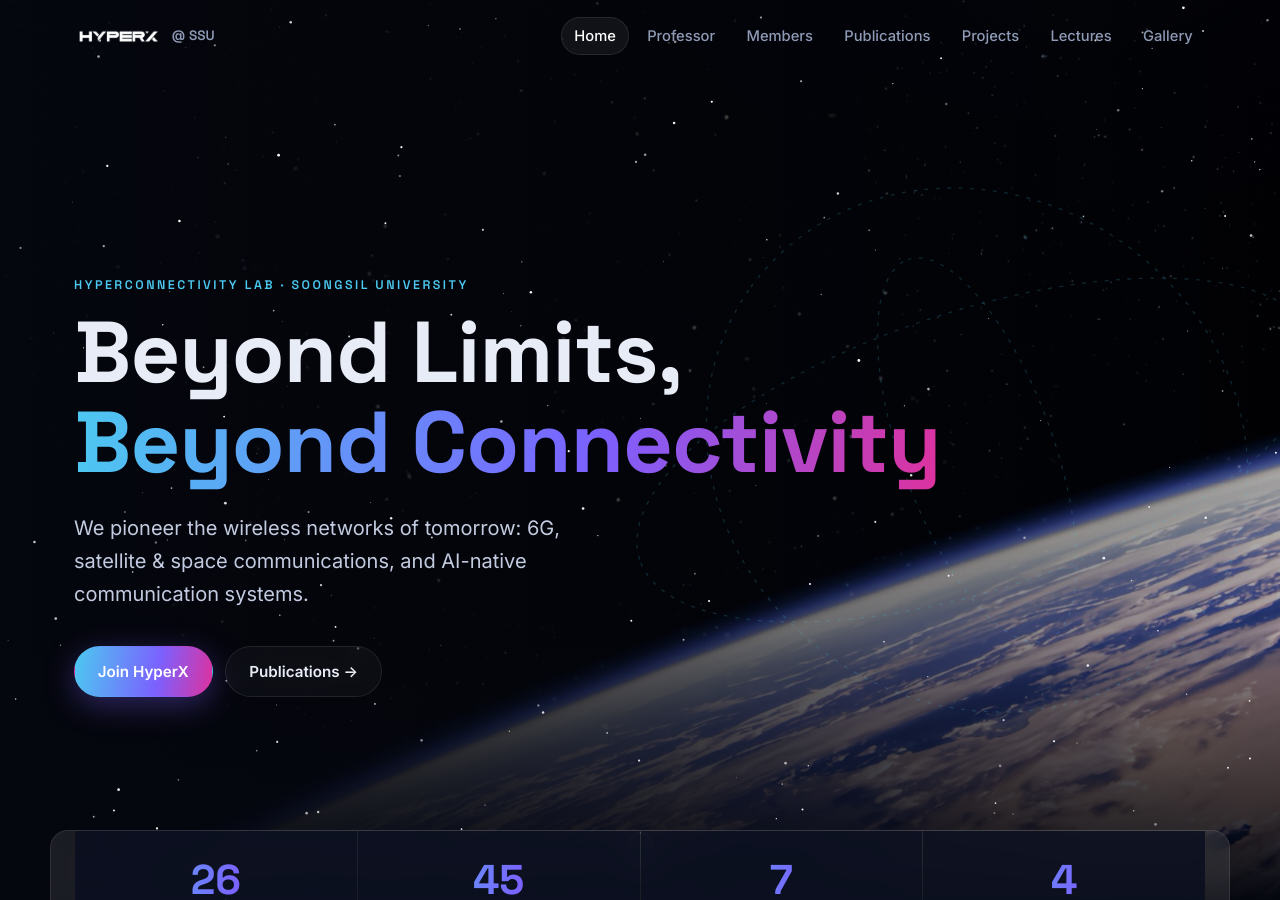
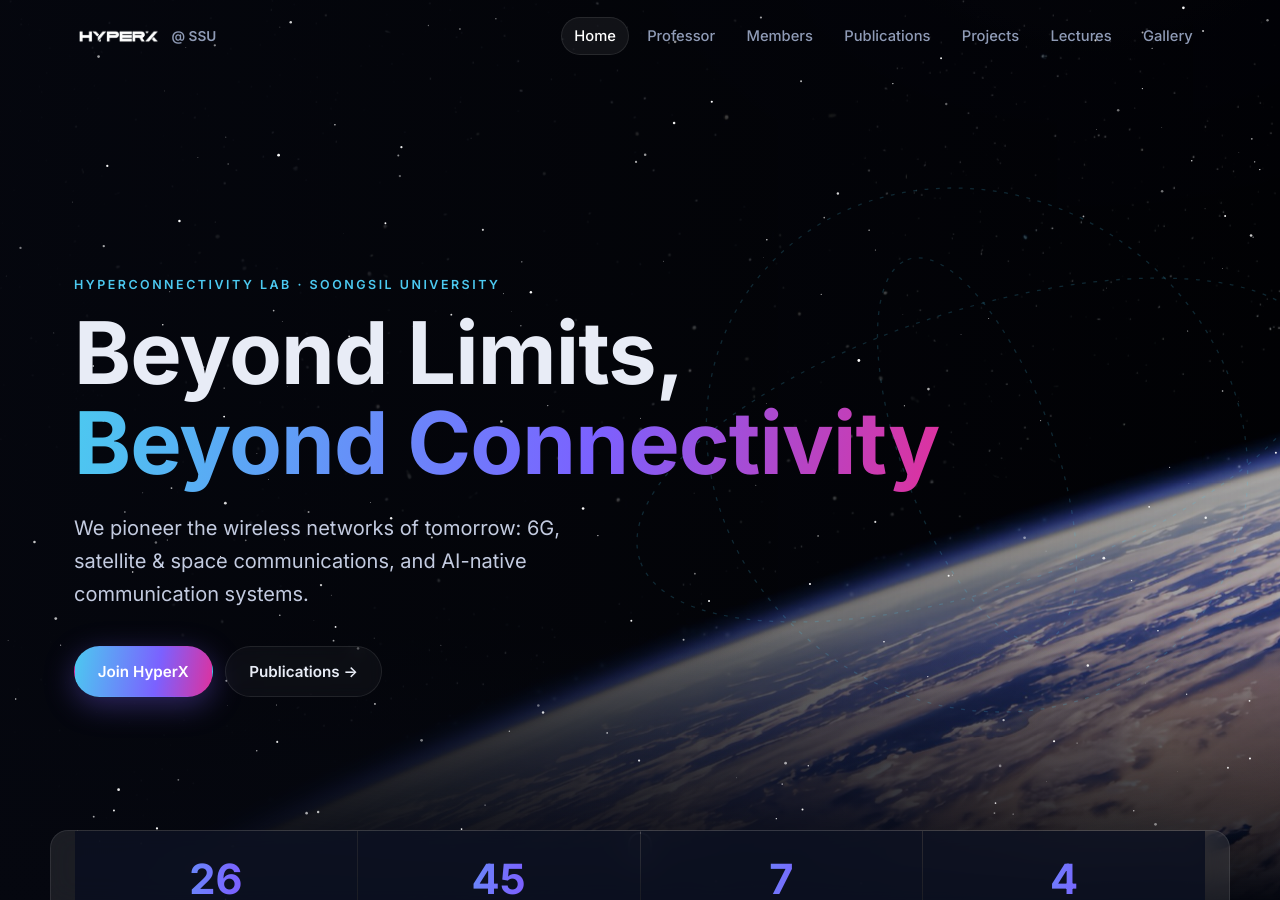
Before and after one commit to hyperx-web/hyperx, a Jekyll site: the page built from index.html, in a window 1280 px wide and 900 px high. Built offline with Jekyll 4.4.1, drawn with Linux system fonts in a browser that asks for light colours; some web fonts are replaced.

Commit message:
Use Inter for English and KoPub World Dotum for Korean
Co-Authored-By: Claude Opus 5.5 <noreply@anthropic.com>

```diff
--- a/_layouts/default.html
+++ b/_layouts/default.html
@@ -8,8 +8,7 @@
   <link rel="icon" href="{{ '/assets/img/favicon.svg' | relative_url }}" type="image/svg+xml">
   <link rel="preconnect" href="https://fonts.googleapis.com">
   <link rel="preconnect" href="https://fonts.gstatic.com" crossorigin>
-  <link href="https://fonts.googleapis.com/css2?family=Inter:wght@400;500;600;700;800&family=Space+Grotesk:wght@500;600;700&display=swap" rel="stylesheet">
-  <link rel="stylesheet" href="https://cdn.jsdelivr.net/gh/orioncactus/pretendard@v1.3.9/dist/web/static/pretendard.min.css">
+  <link href="https://fonts.googleapis.com/css2?family=Inter:wght@300;400;500;600;700;800&display=swap" rel="stylesheet">
   <link rel="stylesheet" href="{{ '/assets/css/style.css' | relative_url }}">
 </head>
 <body class="page-{{ page.slug | default: 'default' }}">
--- a/assets/css/style.css
+++ b/assets/css/style.css
@@ -2,6 +2,21 @@
    HyperX Lab — theme
    색상은 아래 :root 변수만 바꾸면 사이트 전체에 반영됩니다.
    ========================================================== */
+@font-face {
+  font-family: "KoPub Dotum"; font-weight: 300; font-style: normal; font-display: swap;
+  src: url("../fonts/KoPubWorldDotum-Light.woff2") format("woff2");
+  unicode-range: U+1100-11FF, U+3000-303F, U+3130-318F, U+A960-A97F, U+AC00-D7AF, U+D7B0-D7FF, U+FF00-FFEF;
+}
+@font-face {
+  font-family: "KoPub Dotum"; font-weight: 400 500; font-style: normal; font-display: swap;
+  src: url("../fonts/KoPubWorldDotum-Medium.woff2") format("woff2");
+  unicode-range: U+1100-11FF, U+3000-303F, U+3130-318F, U+A960-A97F, U+AC00-D7AF, U+D7B0-D7FF, U+FF00-FFEF;
+}
+@font-face {
+  font-family: "KoPub Dotum"; font-weight: 600 800; font-style: normal; font-display: swap;
+  src: url("../fonts/KoPubWorldDotum-Bold.woff2") format("woff2");
+  unicode-range: U+1100-11FF, U+3000-303F, U+3130-318F, U+A960-A97F, U+AC00-D7AF, U+D7B0-D7FF, U+FF00-FFEF;
+}
 :root {
   --bg: #05070f;
   --bg-2: #0a0f1f;
@@ -16,8 +31,9 @@
   --grad: linear-gradient(100deg, var(--accent) 0%, var(--accent-2) 60%, var(--accent-3) 110%);
   --radius: 18px;
   --maxw: 1180px;
-  --font: "Inter", "Pretendard", -apple-system, BlinkMacSystemFont, "Segoe UI", sans-serif;
-  --display: "Space Grotesk", "Pretendard", var(--font);
+  /* 영문: Inter / 한글: KoPub World 돋움체 (assets/fonts) */
+  --font: "Inter", "KoPub Dotum", -apple-system, BlinkMacSystemFont, "Segoe UI", sans-serif;
+  --display: var(--font);
 }
 
 *, *::before, *::after { box-sizing: border-box; }
@@ -160,7 +176,7 @@ p { margin: 0 0 1em; }
   background: radial-gradient(600px 300px at 100% 0%, rgba(123,97,255,.25), transparent 70%),
               radial-gradient(500px 300px at 0% 100%, rgba(76,201,240,.15), transparent 70%), var(--bg-2);
 }
-.join-card h2 { font-family: "Pretendard", var(--display); font-weight: 700; }
+.join-card h2 { font-family: var(--font); font-weight: 700; }
 .join-action { text-align: center; padding: 28px; border-radius: var(--radius); background: rgba(0,0,0,.25); border: 1px solid var(--border); }
 .join-action .btn { width: 100%; word-break: break-all; }
 
@@ -183,7 +199,7 @@ p { margin: 0 0 1em; }
 .prof-card { position: sticky; top: 96px; background: var(--surface); border: 1px solid var(--border); border-radius: var(--radius); padding: 28px; text-align: center; }
 .prof-photo { width: 100%; aspect-ratio: 4/5; object-fit: cover; border-radius: 14px; margin-bottom: 1.2rem; }
 .prof-card h2 { font-size: 1.6rem; margin-bottom: .3rem; }
-.prof-card .ko { font-family: "Pretendard"; font-size: 1rem; color: var(--muted); font-weight: 500; }
+.prof-card .ko { font-family: var(--font); font-size: 1rem; color: var(--muted); font-weight: 500; }
 .prof-title { font-size: .95rem; }
 .contact-list { list-style: none; padding: 0; margin: 0 0 1.4rem; font-size: .92rem; color: var(--muted); }
 .timeline { list-style: none; margin: 0; padding: 0; }
@@ -254,7 +270,7 @@ mark { background: rgba(76,201,240,.3); color: #fff; border-radius: 3px; }
 .project-grid { display: grid; grid-template-columns: repeat(2, 1fr); gap: 20px; }
 .project-card { position: relative; background: var(--surface); border: 1px solid var(--border); border-radius: var(--radius); padding: 26px; transition: transform .3s, border-color .3s; }
 .project-card:hover { transform: translateY(-4px); border-color: rgba(76,201,240,.4); }
-.project-card h4 { font-family: "Pretendard", var(--display); font-size: 1.15rem; margin: .8rem 0 .3rem; }
+.project-card h4 { font-family: var(--font); font-size: 1.15rem; margin: .8rem 0 .3rem; }
 .project-card p { margin: 0 0 1rem; }
 .live-dot { display: inline-flex; align-items: center; gap: 8px; font-size: .75rem; font-weight: 700; text-transform: uppercase; letter-spacing: .1em; color: #4ade80; }
 .live-dot::before { content: ""; width: 8px; height: 8px; border-radius: 50%; background: #4ade80; box-shadow: 0 0 0 0 rgba(74,222,128,.6); animation: pulse 2s infinite; }
```
Also changed, not shown: 3 other files.
